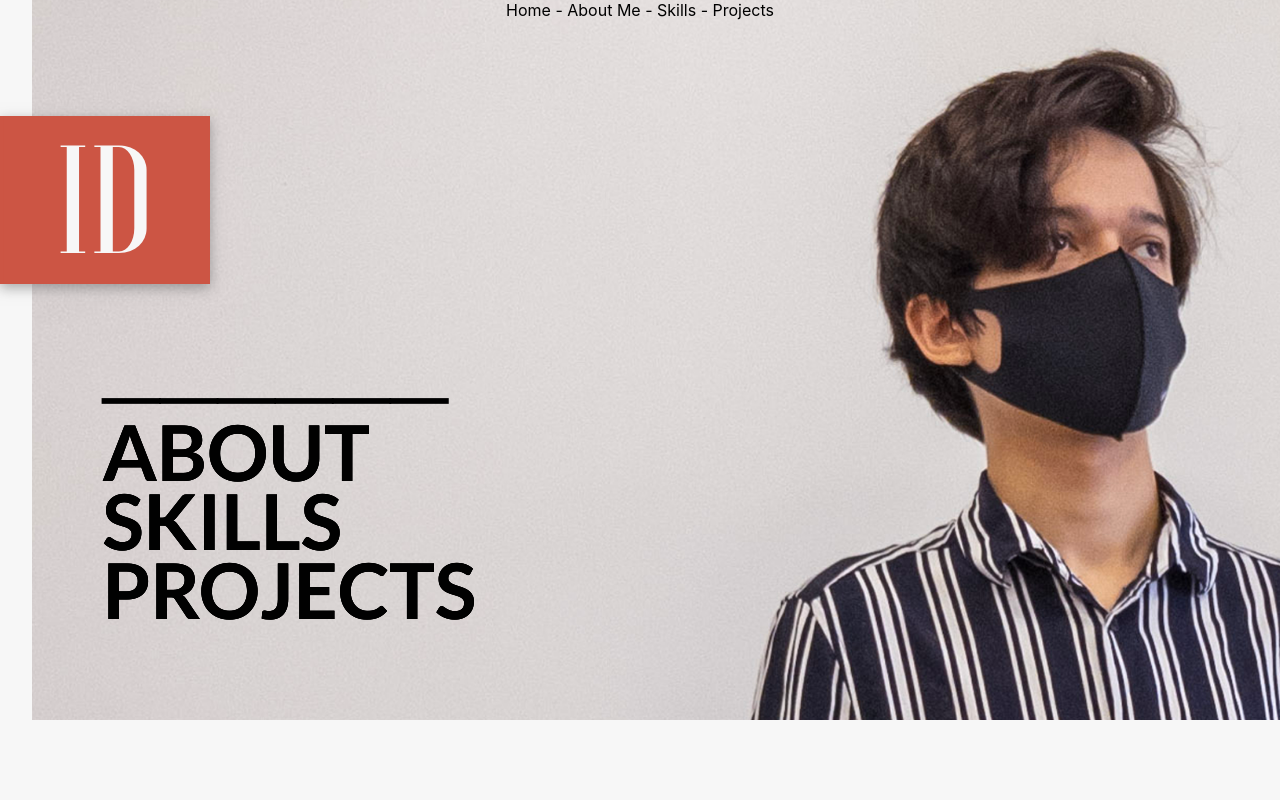
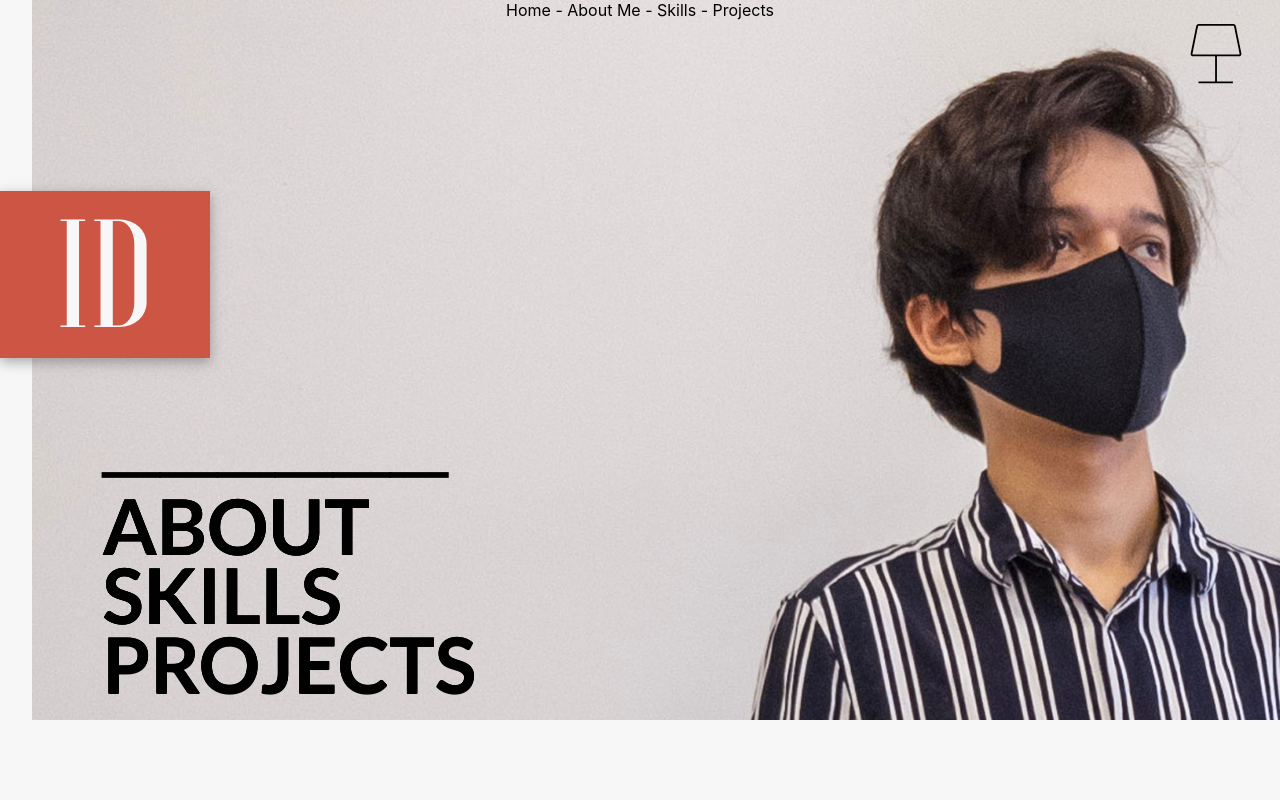
Before and after one commit to IanDab47/portfolio, a Next.js app: page / in a window 1280 px wide. Shown: the top 800 px of the page. Built offline with nearby package versions, Linux system fonts and the light colour scheme.

Commit message:
adds dark mode toggle

```diff
--- a/components/modeSwitch.js
+++ b/components/modeSwitch.js
@@ -1,8 +1,14 @@
-export default function ModeSwitch() {
+import Image from "next/image"
+
+export default function ModeSwitch({ isDark, setIsDark }) {
+  const lightLamp = '/light-lamp.svg'
+  const darkLamp = '/dark-lamp.svg'
+
   return (
-    <div>
+    <div style={{ position: 'sticky', top: 0, margin: '1.5rem 3vw 0 auto',  width: '4vw', zIndex: 99 }}>
       <img
-        src=""
+        src={isDark ? darkLamp : lightLamp}
+        onClick={() => setIsDark(!isDark)}
       />
     </div>
   )
--- a/pages/index.js
+++ b/pages/index.js
@@ -77,7 +77,10 @@ export default function Home() {
         <link rel="icon" href="/favicon.ico" />
       </Head>
 
-      <ModeSwitch />
+      <ModeSwitch
+        isDark={isDark}
+        setIsDark={setIsDark}
+      />
 
       <div className={`${styles.center} ${styles.cover} ${loadPage}`} style={{position: 'absolute'}}>
         <Loading
@@ -88,7 +91,7 @@ export default function Home() {
 
       <div id='home' className={styles.heroBg}>
         <img
-        src={`${isDark ? '/self/hero_bg_dark.png' : '/self/hero_bg_lite.png'}`}
+        src='/self/hero_bg_lite.png'
         className={styles.heroImg}
         style={{'--curr-w': screenWidth}}
         />
```
Also changed, not shown: public/dark-lamp.svg (added), public/light-lamp.svg (added).
